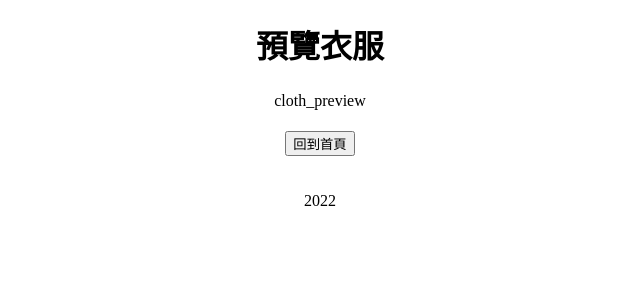
After one commit to marshmallow3210/MetaMirror, a Django app: page /app/cloth_preview in a window 1280 px wide. The commit adds this page. Shown: the top 300 px of the page, without its empty margins (320-960 px from the left). Run offline with Django 4.2, Linux system fonts and the light colour scheme.

Commit message:
show cloth picture viewing

```diff
--- a/app/urls.py
+++ b/app/urls.py
@@ -5,5 +5,6 @@ urlpatterns = [
     path('shop_manual',views.shop_manual,name='shop_manual'),
     path('cloth_img', views.cloth_img, name='cloth_img'),
     path('cloth_data',views.cloth_data,name='cloth_data'),
-
+    path('cloth_preview',views.cloth_preview,name='cloth_preview'),
+    path('home',views.home,name='home'),
 ]
--- a/app/views.py
+++ b/app/views.py
@@ -444,7 +444,7 @@ def showResult(request):
 	return render(request,'user_showResult.html',{'bodyData':bodyDataList,'size_result': size_result})
 def cloth_img(request):
     cloths = Cloth.objects.all()
-    print(type(cloths))
+    print(len(cloths))
     form = ClothseModelForm()
     if request.method == "POST":
         form = ClothseModelForm(request.POST, request.FILES)
@@ -471,3 +471,6 @@ def cloth_data(request):
 
 def shop_manual(request):
     return render(request,'shop_manual.html',{})
+
+def cloth_preview(request):
+    return render(request,'cloth_preview.html',{})
--- a/templates/cloth_data.html
+++ b/templates/cloth_data.html
@@ -10,7 +10,7 @@
 </head>
 <body>
     <div align="center">
-        <form method="post" action="cloth_data">
+        <form method="post" action="cloth_preview">
             <table>
             {%csrf_token%}
                 <tr>
--- a/templates/cloth_img.html
+++ b/templates/cloth_img.html
@@ -17,8 +17,8 @@
             <input type="submit" value="上傳">
         </form>
         {% block content %}
-        {% if shop.image %}
-            <img src="{{ shop.image.url }}">
+        {% if app.image %}
+            <img src="{{ app.image.url }}">
         {% endif %}
 
         {% endblock  %}
--- /dev/null
+++ b/templates/cloth_preview.html
@@ -0,0 +1,45 @@
+<!DOCTYPE html>
+<html lang="en">
+<head>
+    <meta charset="UTF-8">
+    <title></title>
+    <h1 align="center">預覽衣服</h1>
+    <style>input[type='number']{
+        width: 80px;
+    } </style>
+</head>
+<body>
+    <div align="center">
+        {% block content %}
+        <table>
+            <tr>
+                <td>
+                    {% if shop.image %}
+                    <img src="{{ shop.image.url }}">
+                    {% endif %}
+                </td>
+                <td>
+                    cloth_preview
+                    <img src="">
+                </td>
+            </tr>
+
+
+        {% endblock  %}
+        </table>
+            <br>
+            <form method="post" action="home" enctype="multipart/form-data">
+                {% csrf_token %}
+                <button type="submit">回到首頁</button>
+            </form>
+    </div>
+</body>
+
+<br>
+<br>
+
+<footer>
+    <div align="center">2022</div>
+</footer>
+
+</html>
```
Also changed, not shown: templates/home.html (+10 -5 lines), db.sqlite3, media/cloth/000048_1.jpg (added), media/cloth/000109_1.jpg (added), media/cloth/000320_1.jpg (added), media/cloth/000370_1.jpg (added).
